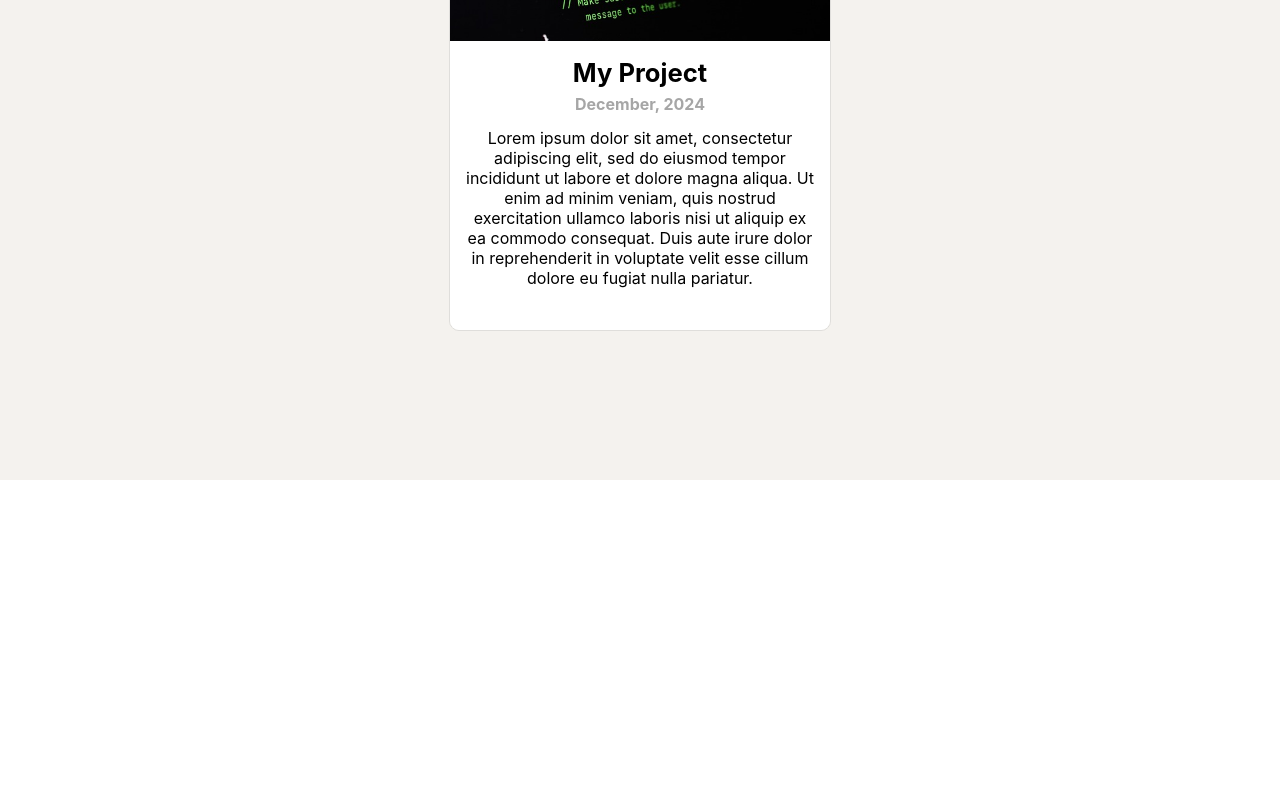
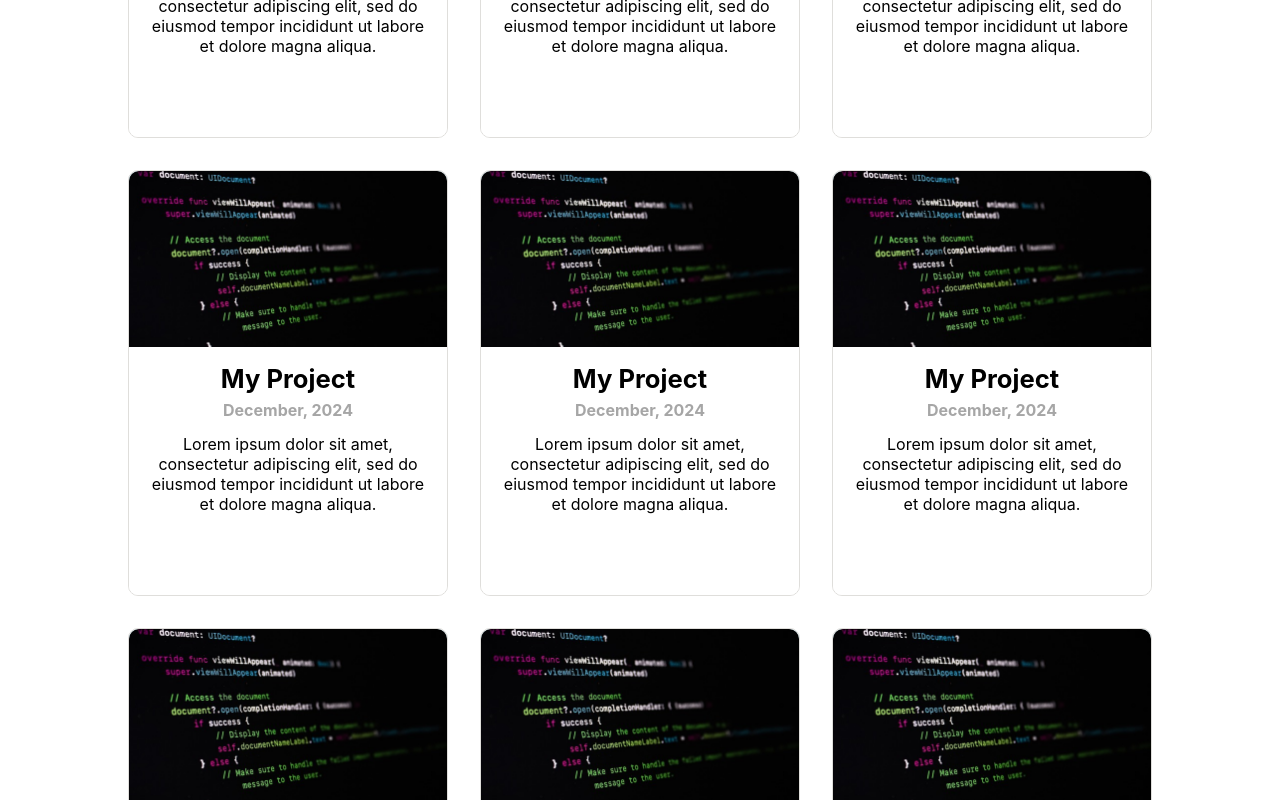
Before and after one commit to jzarychuk/React-Portfolio, a React (Create React App) app in the folder react-portfolio/: page / in a window 1280 px wide. Shown: the part 320-1120 px from the top of the page. Before the commit the page ends 800 px from the top, so only its background shows below. Built offline with nearby package versions, Linux system fonts and the light colour scheme.

Commit message:
feat: implement responsive project grid layout

```diff
--- a/react-portfolio/src/App.js
+++ b/react-portfolio/src/App.js
@@ -1,19 +1,9 @@
 import './App.css';
-import ProjectCard from './components/ProjectCard.js';
+import ProjectGrid from './components/ProjectGrid.js';
 
 function App() {
   return (
-    <div className="App">
-      <header className="App-header">
-        <ProjectCard
-          image="/image.jpg"
-          title="My Project"
-          date="December, 2024"
-          description="Lorem ipsum dolor sit amet, consectetur adipiscing elit, sed do eiusmod tempor incididunt ut labore et dolore magna aliqua. Ut enim ad minim veniam, quis nostrud exercitation ullamco laboris nisi ut aliquip ex ea commodo consequat. Duis aute irure dolor in reprehenderit in voluptate velit esse cillum dolore eu fugiat nulla pariatur."
-          link="http://www.example.com/"
-        />
-      </header>
-    </div>
+    <ProjectGrid />
   );
 }
 
--- a/react-portfolio/src/components/ProjectCard.css
+++ b/react-portfolio/src/components/ProjectCard.css
@@ -8,8 +8,8 @@
   overflow: hidden;
   border: 1px solid #dfdedb;
   border-radius: 0.625rem;
-  width: 23.75rem;
-  height: 31.25rem;
+  text-align: center;
+  aspect-ratio: 3 / 4;
 }
 
 .project-card__upper {
--- a/react-portfolio/src/components/ProjectGrid.css
+++ b/react-portfolio/src/components/ProjectGrid.css
@@ -0,0 +1,23 @@
+.project-grid {
+    justify-content: center;
+    gap: 2rem;
+    display: grid;
+    margin: 0 auto;
+    grid-template-columns: repeat(3, 20rem); /* 3 cards per row */
+    max-width: calc(3 * 20rem + 4 * 2rem); /* Width of 3 cards + 2 gaps + 2 paddings */
+    padding: 2rem;
+  }
+
+  @media (max-width: calc(3 * 20rem + 4 * 2rem)) {
+    .project-grid {
+      grid-template-columns: repeat(2, 20rem); /* 2 cards per row */
+      max-width: calc(2 * 20rem + 3 * 2rem); /* Width of 2 cards + 1 gap + 2 paddings */
+    }
+  }
+
+  @media (max-width: calc(2 * 20rem + 3 * 2rem)) {
+    .project-grid {
+      grid-template-columns: repeat(1, 20rem); /* 1 card per row */
+      max-width: calc(20rem + 2 * 2rem); /* Width of 1 card + 2 paddings */
+    }
+  }
--- a/react-portfolio/src/components/ProjectGrid.js
+++ b/react-portfolio/src/components/ProjectGrid.js
@@ -0,0 +1,74 @@
+import './ProjectGrid.css';
+import ProjectCard from './ProjectCard.js';
+
+function ProjectGrid () {
+  return (
+    <div className="project-grid">
+      <ProjectCard
+        image="/image.jpg"
+        title="My Project"
+        date="December, 2024"
+        description="Lorem ipsum dolor sit amet, consectetur adipiscing elit, sed do eiusmod tempor incididunt ut labore et dolore magna aliqua."
+        link="http://www.example.com/"
+      />
+      <ProjectCard
+        image="/image.jpg"
+        title="My Project"
+        date="December, 2024"
+        description="Lorem ipsum dolor sit amet, consectetur adipiscing elit, sed do eiusmod tempor incididunt ut labore et dolore magna aliqua."
+        link="http://www.example.com/"
+      />
+      <ProjectCard
+        image="/image.jpg"
+        title="My Project"
+        date="December, 2024"
+        description="Lorem ipsum dolor sit amet, consectetur adipiscing elit, sed do eiusmod tempor incididunt ut labore et dolore magna aliqua."
+        link="http://www.example.com/"
+      />
+      <ProjectCard
+        image="/image.jpg"
+        title="My Project"
+        date="December, 2024"
+        description="Lorem ipsum dolor sit amet, consectetur adipiscing elit, sed do eiusmod tempor incididunt ut labore et dolore magna aliqua."
+        link="http://www.example.com/"
+      />
+      <ProjectCard
+        image="/image.jpg"
+        title="My Project"
+        date="December, 2024"
+        description="Lorem ipsum dolor sit amet, consectetur adipiscing elit, sed do eiusmod tempor incididunt ut labore et dolore magna aliqua."
+        link="http://www.example.com/"
+      />
+      <ProjectCard
+        image="/image.jpg"
+        title="My Project"
+        date="December, 2024"
+        description="Lorem ipsum dolor sit amet, consectetur adipiscing elit, sed do eiusmod tempor incididunt ut labore et dolore magna aliqua."
+        link="http://www.example.com/"
+      />
+      <ProjectCard
+        image="/image.jpg"
+        title="My Project"
+        date="December, 2024"
+        description="Lorem ipsum dolor sit amet, consectetur adipiscing elit, sed do eiusmod tempor incididunt ut labore et dolore magna aliqua."
+        link="http://www.example.com/"
+      />
+      <ProjectCard
+        image="/image.jpg"
+        title="My Project"
+        date="December, 2024"
+        description="Lorem ipsum dolor sit amet, consectetur adipiscing elit, sed do eiusmod tempor incididunt ut labore et dolore magna aliqua."
+        link="http://www.example.com/"
+      />
+      <ProjectCard
+        image="/image.jpg"
+        title="My Project"
+        date="December, 2024"
+        description="Lorem ipsum dolor sit amet, consectetur adipiscing elit, sed do eiusmod tempor incididunt ut labore et dolore magna aliqua."
+        link="http://www.example.com/"
+      />
+    </div>
+  );
+}
+
+export default ProjectGrid;
```
